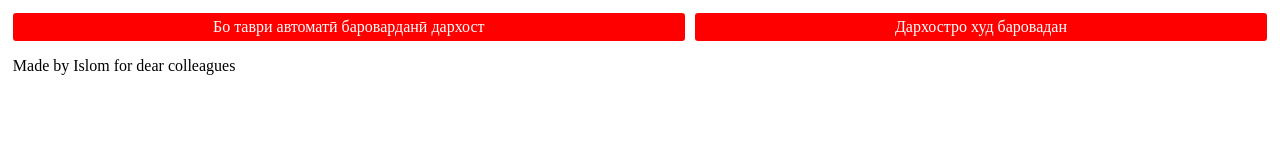
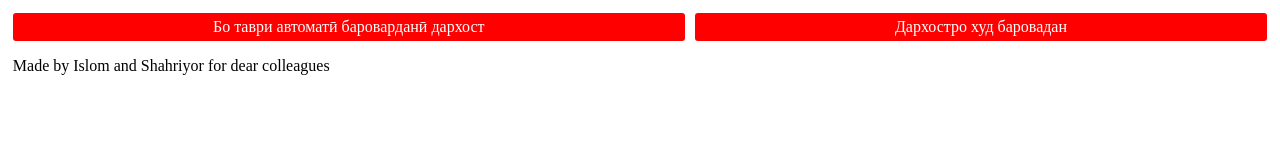
Before and after one commit to islom2202/-, a plain HTML site: page index.html in a window 1280 px wide. Drawn offline with Linux system fonts and the light colour scheme.

Commit message:
Update index.html
Added the name of coworker

```diff
--- a/index.html
+++ b/index.html
@@ -11,6 +11,6 @@
       <a href="./automatic.html">Бо таври автоматӣ бароварданӣ дархост</a>
       <a href="./manual.html">Дархостро худ баровадан</a>
   </nav>
-  <p>Made by <span>Islom</span> for dear colleagues</p>
+  <p>Made by <span>Islom and Shahriyor</span> for dear colleagues</p>
 </body>
 </html>
```
